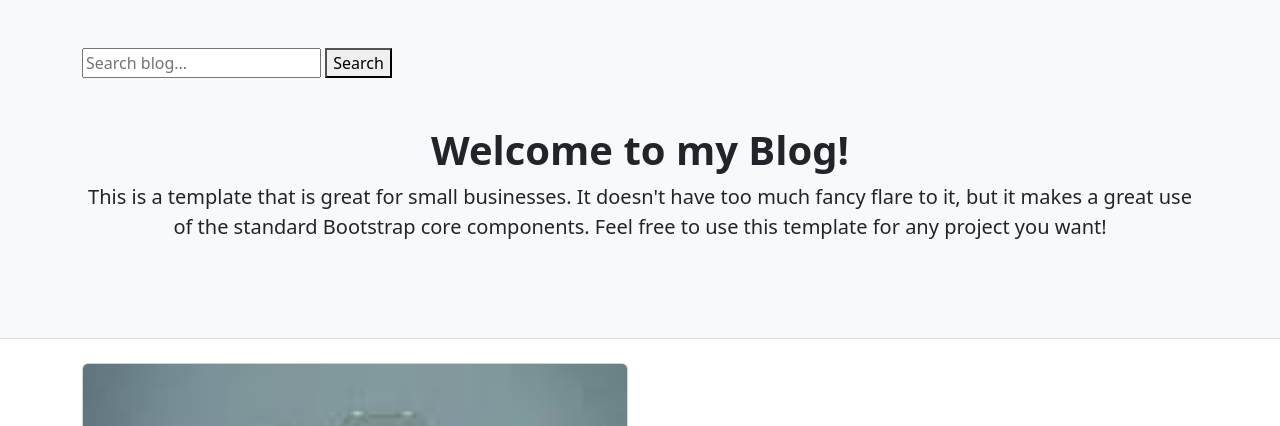
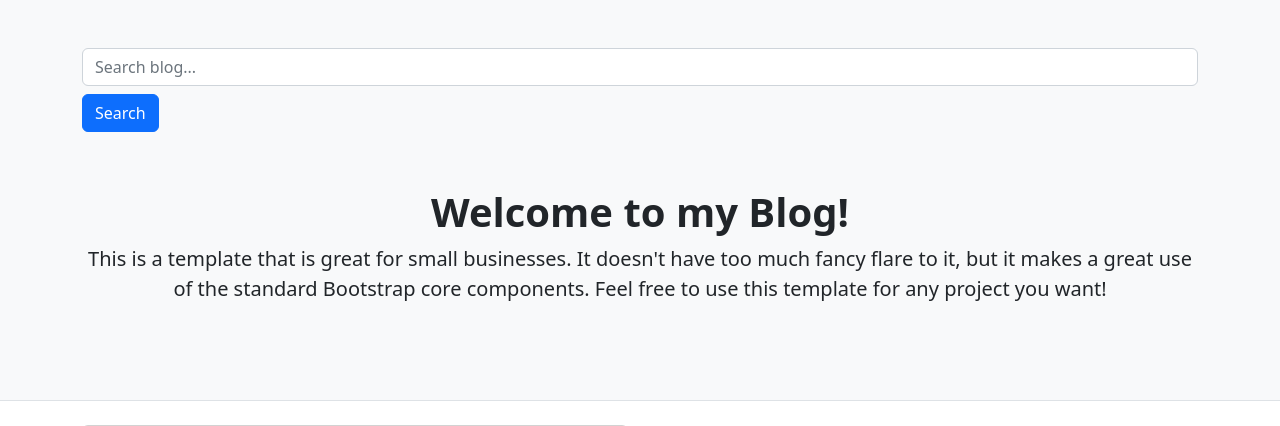
Before and after one commit to techBello/my-blog-site, a Django app: page /all_post/ in a window 1280 px wide. Shown: the part 56-482 px from the top of the page. Run offline with Django 5.2, Linux system fonts and the light colour scheme; a user stored in the database is signed in; data comes from the database, SQL or seed files in the repository; both versions use the stored data as it was after the commit; some libraries are stand-ins or nearby versions; some web fonts are replaced.

Commit message:
features added

```diff
--- a/webapp/the_root/templates/base/all_post.html
+++ b/webapp/the_root/templates/base/all_post.html
@@ -48,9 +48,9 @@
         <!-- Page header with logo and tagline-->
         <header class="py-5 bg-light border-bottom mb-4">
             <div class="container">
-                <form method="GET" action="{% url 'search' %}">
-                    <input type="text" name="q" placeholder="Search blog...">
-                    <button type="submit">Search</button>
+                <form method="GET" action="{% url 'search' %}" class="">
+                    <input type="text" class="form-control mb-2"  name="q" placeholder="Search blog...">
+                    <button class="btn btn-primary mb-2" type="submit">Search</button>
                 </form>
                 <div class="text-center my-5">
                     <h1 class="fw-bolder">Welcome to my Blog!</h1>
--- a/webapp/the_root/templates/base/detailindex.html
+++ b/webapp/the_root/templates/base/detailindex.html
@@ -86,9 +86,7 @@
                         <div class="card bg-light">
                             <div class="card-body">
                                 <!-- Comment form-->
-                                <form class="mb-4">
 
-                                </form>
                                 <!-- Single comment-->
                                 {% for comment in comments %}
                                 <div class="d-flex">
--- a/webapp/the_root/templates/base/home.html
+++ b/webapp/the_root/templates/base/home.html
@@ -122,7 +122,7 @@
             <div class="container"><p class="m-0 text-center text-white">Copyright &copy; Your Website 2023</p></div>
         </footer>
        <!-- Bootstrap core JS-->
-        <script src="{% static 'bootstrap/dist/js/bootstrap.bundle.min.js' %}"></script>!-- Core theme JS-->
+        <script src="{% static 'bootstrap/dist/js/bootstrap.bundle.min.js' %}"></script>
         <script src"{% static 'detailjs/detailscripts.js' %}"></script>
     </body>
 </html>
--- a/webapp/the_root/views.py
+++ b/webapp/the_root/views.py
@@ -24,6 +24,7 @@ def home(request):
     all_posts = Post.objects.all()
     all_comments = Comments.objects.all()
     all_likes = Likes.objects.filter(like=True)
+
     return render(request, "base/home.html", {'all_posts':all_posts, 'all_comments':all_comments, 'all_likes':all_likes})
 
 def about(request):
@@ -35,8 +36,12 @@ def contact(request):
 def detail(request, slug):
     post = get_object_or_404(Post, post_slug=slug)
     comments = post.post_comment.all()
-    user_liked = Likes.objects.filter(post=post, user=request.user, like=True).exists()
-    return render(request, "base/detailindex.html", {'post':post, 'comments':comments, 'user_liked': user_liked })
+    if request.user is not None and request.user.is_authenticated:
+        user_liked = Likes.objects.filter(post=post, user=request.user, like=True).exists()
+        return render(request, "base/detailindex.html", {'post':post, 'comments':comments, 'user_liked': user_liked })
+    else:
+        return render(request, "base/detailindex.html", {'post':post, 'comments':comments})
+
 
 def service(request):
     return render(request, "base/index.html")
```
Also changed, not shown: webapp/db.sqlite3.
